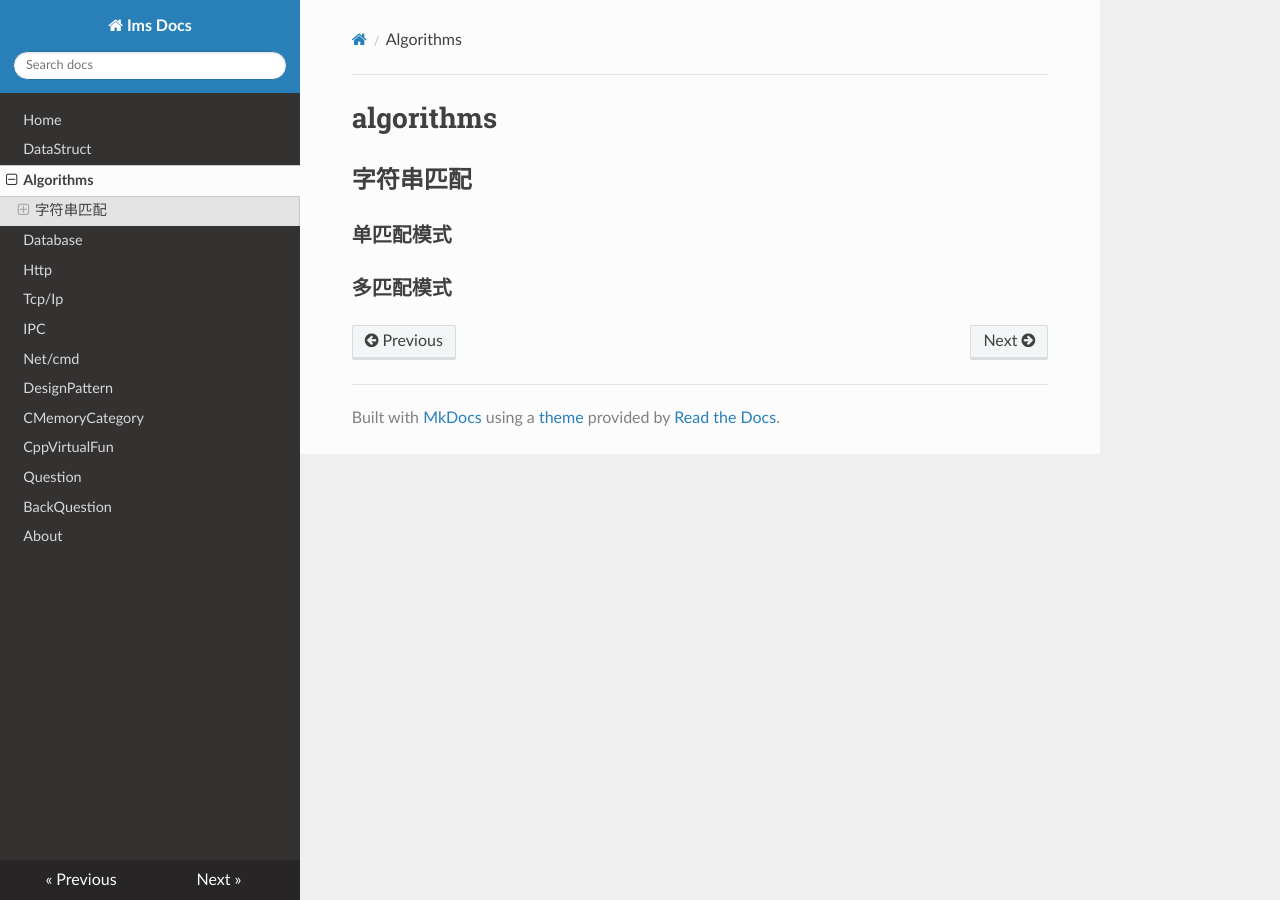
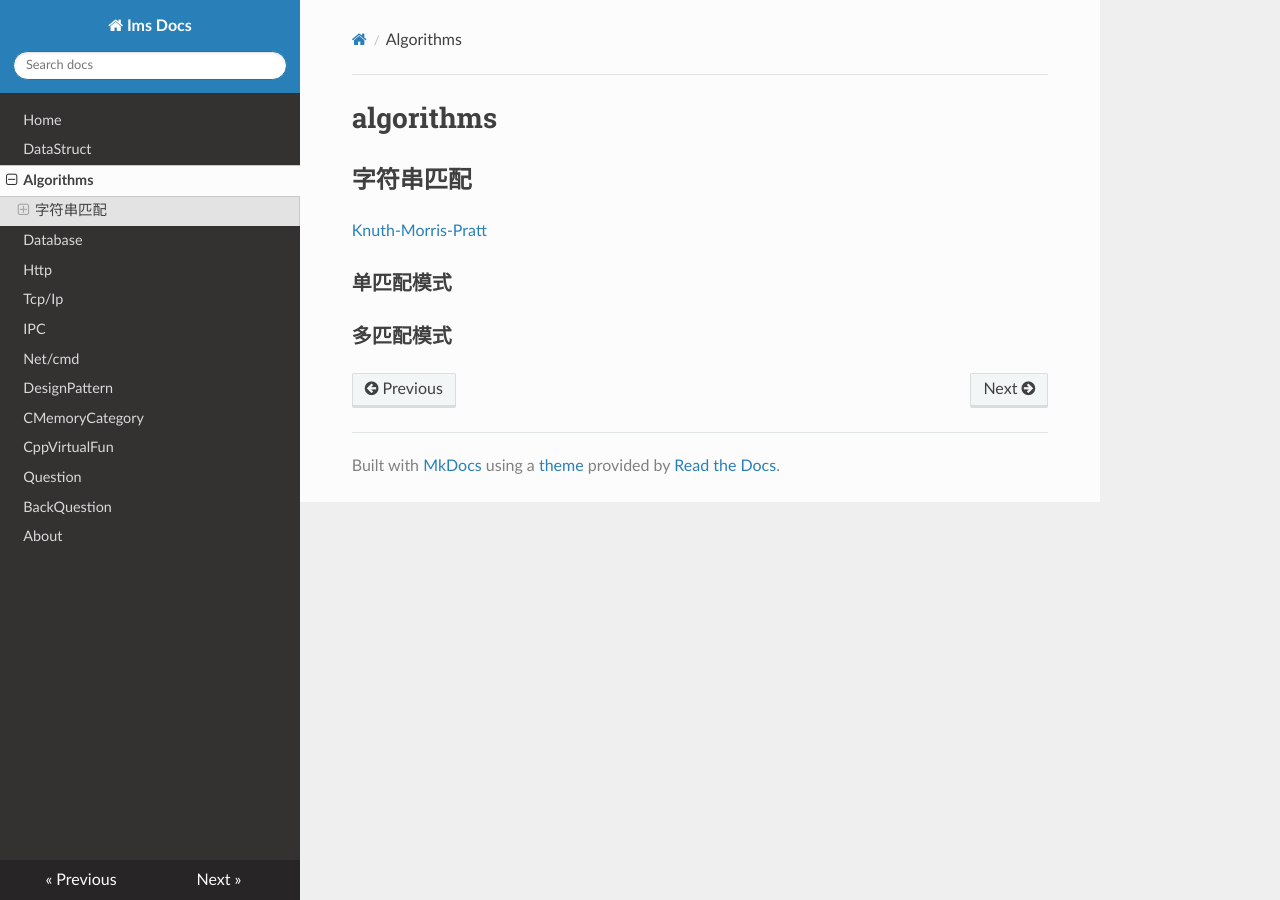
Before and after one commit to ims0/mkdocs, an MkDocs documentation site: the page built from docs/algorithms.md, in a window 1280 px wide. Built offline with MkDocs 1.6.1, drawn with Linux system fonts in a browser that asks for light colours; nearby versions of some CDN libraries.

Commit message:
add kmp string matcher

```diff
--- a/docs/algorithms.md
+++ b/docs/algorithms.md
@@ -1,6 +1,8 @@
 # algorithms
 
 ## 字符串匹配
+
+[Knuth-Morris-Pratt](code/kmpMatcher.cpp)
 
 ### 单匹配模式
 
```
Also changed, not shown: 1 other file.
